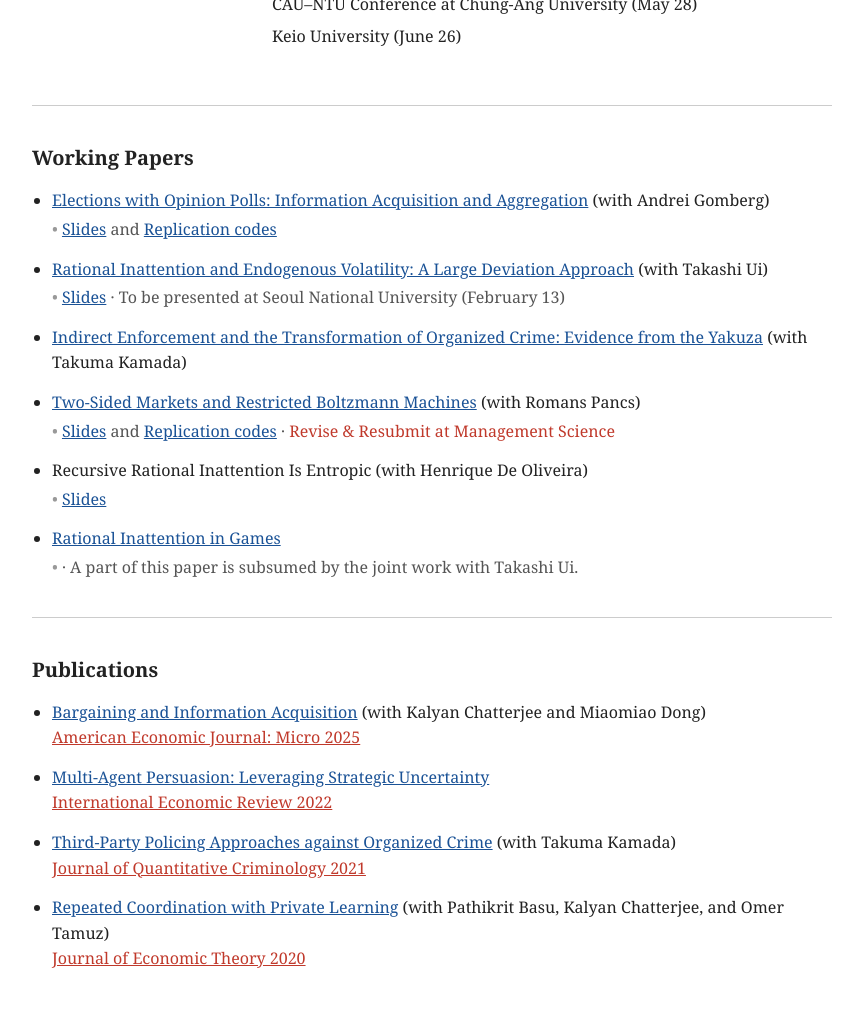
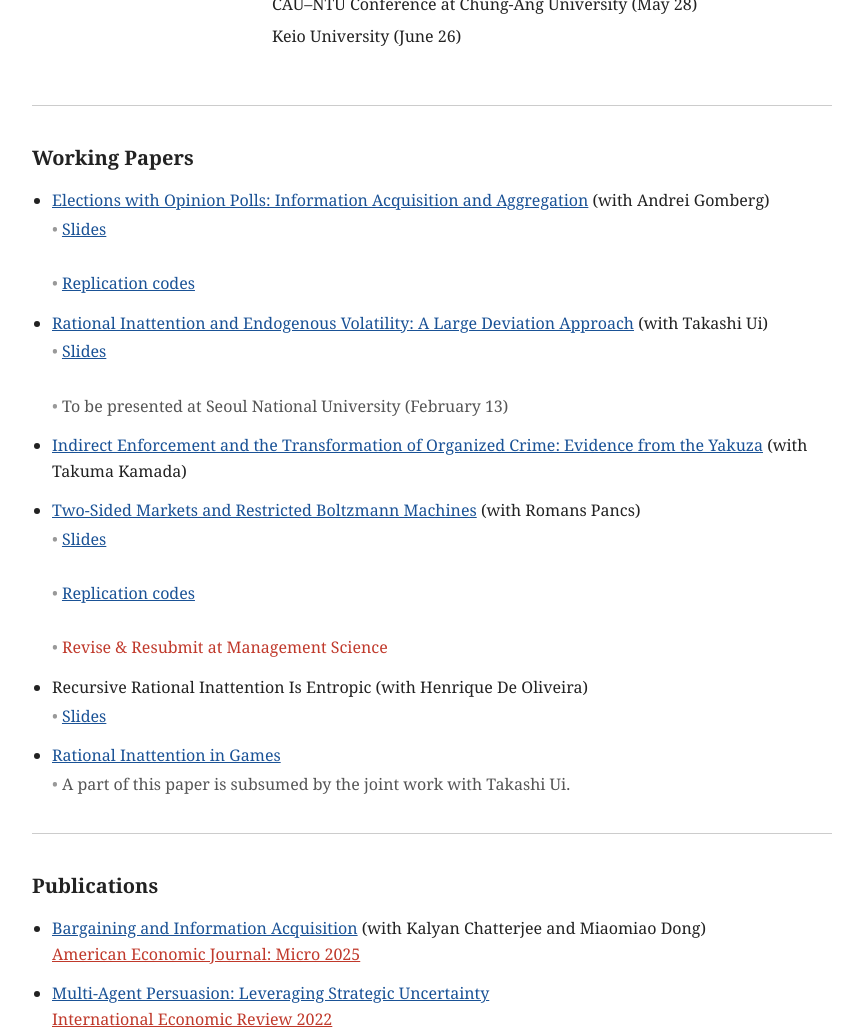
Before and after one commit to tetsuyahoshino137/tetsuyahoshino137.github.io, a Jekyll site: the page built from index.md, in a window 1280 px wide and 1400 px high, cut to the strip 367-1400 px from the top of the window. Shown: the whole strip, without its empty margins (208-1071 px from the left). Built offline with Jekyll 4.4.1, drawn with Linux system fonts in a browser that asks for light colours.

Commit message:
Update index.md

```diff
--- a/index.md
+++ b/index.md
@@ -47,15 +47,10 @@ title: Home
   <li>
     {% if p.pdf %}<a href="{{ p.pdf }}">{{ p.title }}</a>{% else %}{{ p.title }}{% endif %}
     {% if p.coauthors %}({{ p.coauthors }}){% endif %}
-    {% if p.rnr or p.slides or p.replication or p.note %}
-    <br><span class="meta">
-      {% if p.slides %}<a href="{{ p.slides }}">Slides</a>{% endif %}
-      {% if p.slides and p.replication %} and {% endif %}
-      {% if p.replication %}<a href="{{ p.replication }}">Replication codes</a>{% endif %}
-      {% if p.rnr %} · <span class="journal">{{ p.rnr }}</span>{% endif %}
-      {% if p.note %} · {{ p.note }}{% endif %}
-    </span>
-    {% endif %}
+    {% if p.slides %}<br><span class="meta"><a href="{{ p.slides }}">Slides</a></span>{% endif %}
+    {% if p.replication %}<br><span class="meta"><a href="{{ p.replication }}">Replication codes</a></span>{% endif %}
+    {% if p.rnr %}<br><span class="meta journal">{{ p.rnr }}</span>{% endif %}
+    {% if p.note %}<br><span class="meta">{{ p.note }}</span>{% endif %}
   </li>
   {% endfor %}
 </ul>
```
